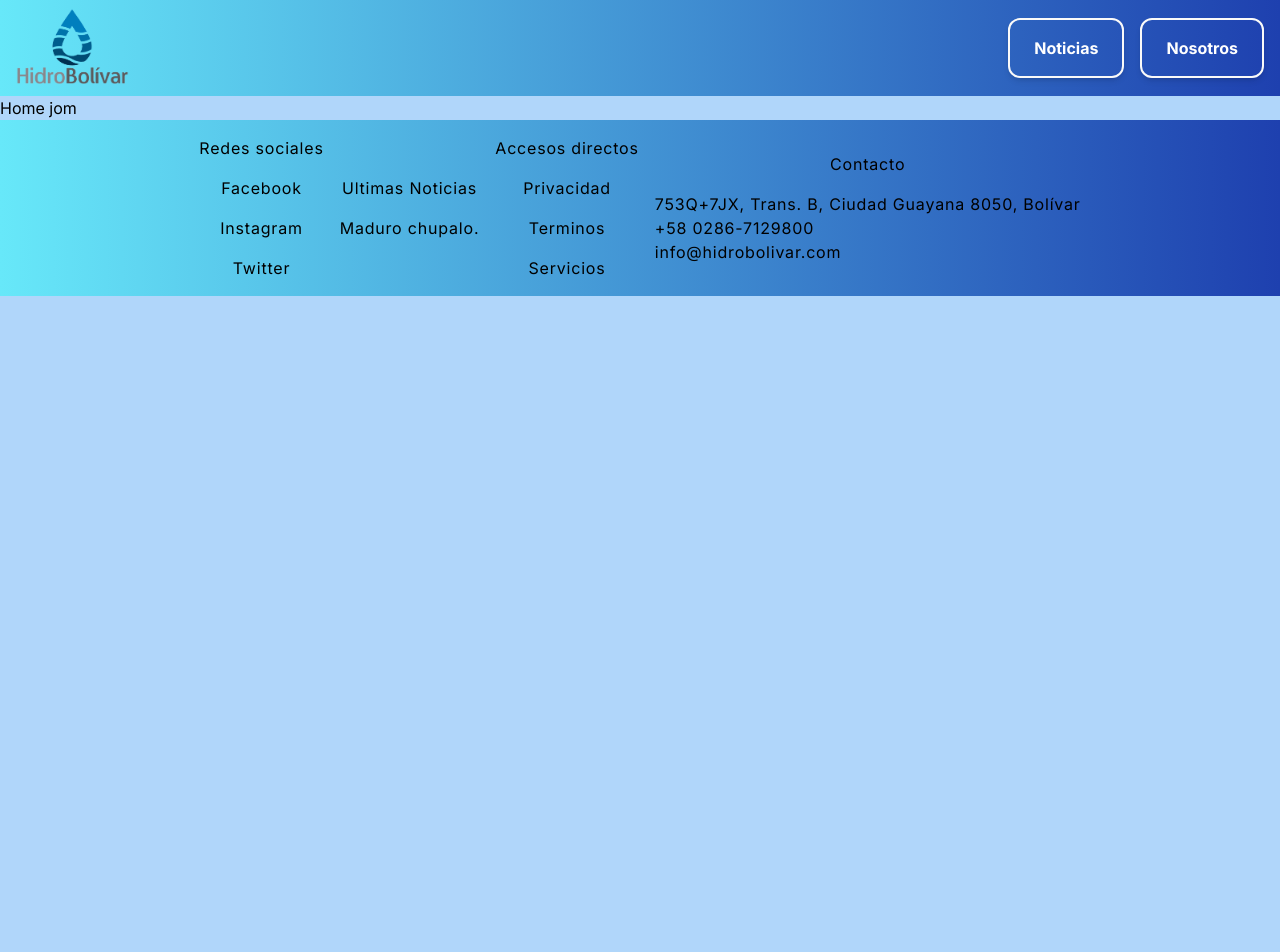
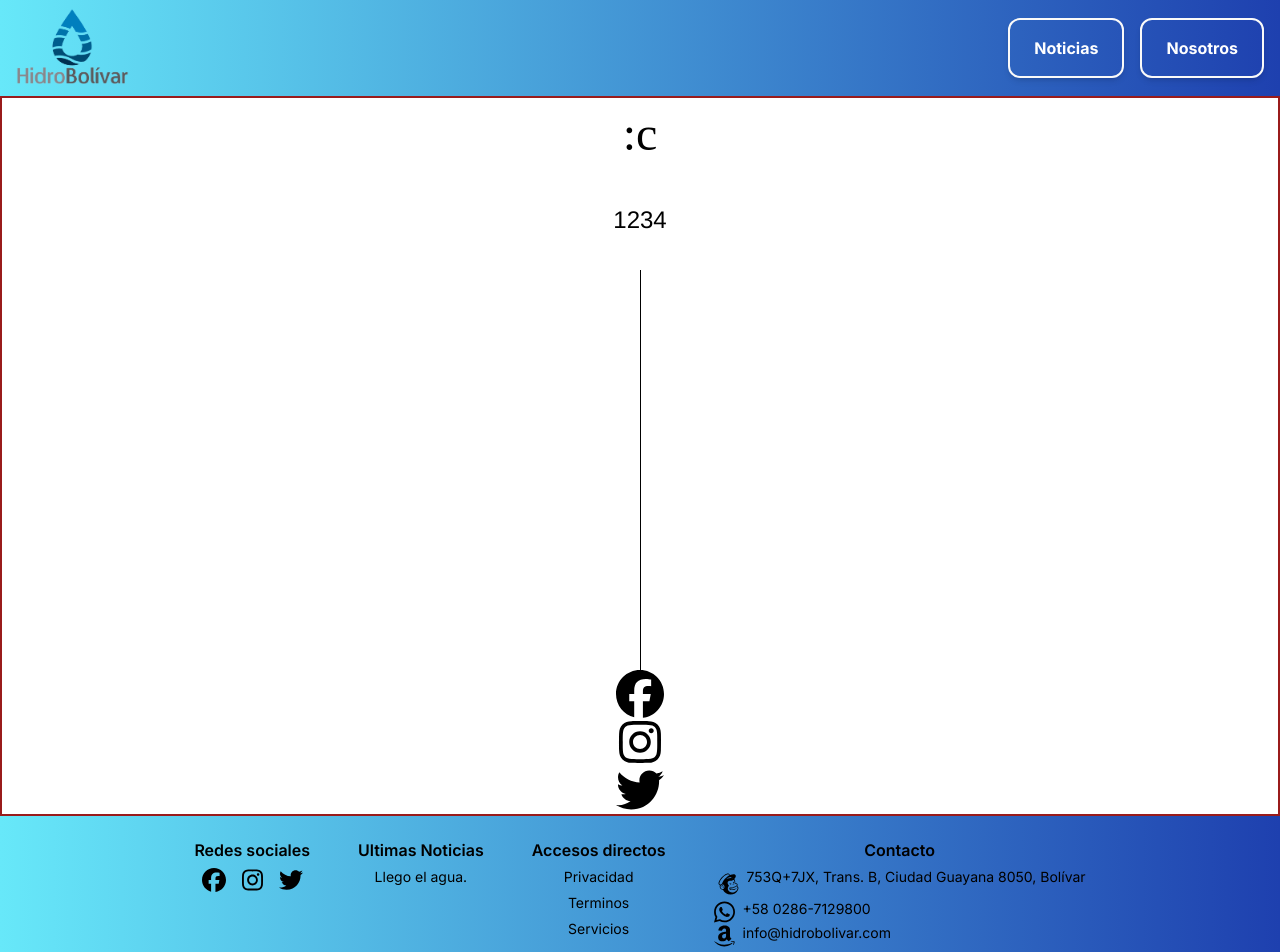
Before and after one commit to jaraycode/hidro-web-bolivar, a Next.js app: page / in a window 1280 px wide. Shown: the top 952 px of the page. Before the commit the page ends 800 px from the top, so only its background shows below. Built offline with nearby package versions, Linux system fonts and the light colour scheme.

Commit message:
Agregar iconos al footer.

```diff
--- a/package.json
+++ b/package.json
@@ -9,6 +9,11 @@
     "lint": "next lint"
   },
   "dependencies": {
+    "@fortawesome/fontawesome-svg-core": "^6.6.0",
+    "@fortawesome/free-brands-svg-icons": "^6.6.0",
+    "@fortawesome/free-regular-svg-icons": "^6.6.0",
+    "@fortawesome/free-solid-svg-icons": "^6.6.0",
+    "@fortawesome/react-fontawesome": "^0.2.2",
     "@hookform/resolvers": "^3.9.0",
     "@radix-ui/react-checkbox": "^1.1.1",
     "@radix-ui/react-label": "^2.1.0",
--- a/src/app/(root)/page.tsx
+++ b/src/app/(root)/page.tsx
@@ -1,11 +1,24 @@
 import HomeNavbar from "@/components/ui/navbar";
 import Footer from "@/components/ui/footer";
+import { FontAwesomeIcon } from '@fortawesome/react-fontawesome'
+import { faFacebook, faTwitter, faInstagram } from '@fortawesome/free-brands-svg-icons'
 
 export default function Home() {
   return (
-    <div>
+
+    <div className='main'>
       <HomeNavbar/>
-        Home jom
+
+      <div className='mainDiv border-2 border-red-800  w-full'>
+
+          <h1 className='bigTitle'>:c </h1>
+          <div className='research'>1234</div>
+          <div className='line'/>
+          <FontAwesomeIcon icon={faFacebook} />
+          <FontAwesomeIcon icon={faInstagram} />
+          <FontAwesomeIcon icon={faTwitter} />
+      </div>
+
       <Footer/>
     </div>
   );
--- a/src/app/globals.css
+++ b/src/app/globals.css
@@ -2,32 +2,97 @@
 @tailwind components;
 @tailwind utilities;
 
-
-@layer base {
 :root {
-      background: #b0d6fa;
+  background: transparent;
   color: #000000;
   margin: 0;
-
+  --third-glow: conic-gradient(
+    from 90deg at 50% 50%,
+    #329bbb 0deg,
+    #ae77b2 160deg,
+    #7ed2da 120deg,
+    #8bdce0 55deg,
+    transparent 360deg;
+  );
   --secondary-glow: conic-gradient(
     from 10deg at 50% 50%,
-        #eb7494 0deg,
+    #329bbb 0deg,
     #ae77b2 55deg,
     #97b5da 120deg,
     #0099ca 160deg,
-        transparent 360deg
-      );
-
-      --third-glow: conic-gradient(
-        from 90deg at 50% 50%,
-        #ff8b7e 0deg,
-        #e24e6b 160deg,
-        #7ed2da 120deg,
-        #8bdce0 55deg,
-        transparent 360deg
+    transparent 360deg;
   );
 }
 
+body::before,
+body::after {
+  content: '';
+  position: absolute;
+  z-index: -1;
+  opacity:0.8
+}
+
+body::before {
+  background: var(--third-glow);
+  border-radius: 50%;
+  width: 50vw;
+  height: 50vw;
+  margin-left: -200px;
+  filter:blur(90px);
+  top: calc(50vh - 50vw/2);
+  left: calc(50vw );
+  animation: animateBefore 7s cubic-bezier(0.47, 0, 0.745, 0.715) infinite;
+}
+
+body::after {
+  background: var(--secondary-glow);
+  border-radius: 50%;
+  width: 500px;
+  height: 700px;
+  filter:blur(90px);
+  top: calc(50vh - 50vw/2);
+  left: calc(50vw - 50vw/2);
+  animation: animateAfter 7s cubic-bezier(0.47, 0, 0.745, 0.715) infinite;
+}
+
+.main {
+  display: flex;
+  flex-direction: column;
+  justify-content: center;
+  align-items: center;
+}
+
+.mainDiv{
+  display: flex;
+  flex-direction: column;
+  justify-content: center;
+  align-items: center;
+  font-family:'Prospect';
+  font-size:3rem;
+}
+
+.research{
+  margin: 2rem 0;
+  border-radius: 3vh;
+  display: flex;
+  justify-content: flex-start;
+  align-items: center;
+  font-size: 1.5rem;
+  font-family: 'Helvetica';
+  padding: 0 1rem;
+}
+
+.line
+{
+  background-color: black;
+  display: flex;
+  flex-direction:row;
+  height:50vh;
+  width: 1px;
+
+}
+
+@layer base {
   .custom-scrollbar::-webkit-scrollbar {
       width: 4px;
       height: 4px;
@@ -62,50 +127,11 @@
   }
 
   .home-footer{
-    @apply flex flex-row p-2 gap-4 w-full h-24 justify-between bg-cyan-gradient;
+    @apply flex flex-row p-2 gap-4 w-full h-40 justify-between bg-cyan-gradient;
   }
 
   .home-footer-elements {
-    @apply flex flex-col items-center justify-center gap-4 py-4 tracking-wider;
-  }
-
-  .main {
-    display: flex;
-    flex-direction: column;
-    justify-content: center;
-    align-items: center;
-    padding: 40vh 0 0 0;
-    min-height: 100vh;
-  }
-
-  .mainDiv{
-    display: flex;
-    flex-direction: column;
-    justify-content: center;
-    align-items: center;
-    font-family:'Prospect';
-    font-size:3rem;
-  }
-
-  .research{
-    margin: 2rem 0;
-    border-radius: 3vh;
-    display: flex;
-    justify-content: flex-start;
-    align-items: center;
-    font-size: 1.5rem;
-    font-family: 'Helvetica';
-    padding: 0 1rem;
-  }
-
-  .line
-  {
-    background-color: black;
-    display: flex;
-    flex-direction:row;
-    height:50vh;
-    width: 1px;
-
+    @apply flex flex-col items-center gap-2 p-4 ;
   }
 
   .btn-primary {
@@ -119,7 +145,7 @@ hover:rounded-lg hover:text-xl;
   }
 
   .btn-primary-right {
-    @apply hover:bg-cyan-400 hover:border-cyan-400;
+    @apply hover:bg-cyan-gradientInverse;
   }
 
 }
@@ -255,4 +281,8 @@ hover:rounded-lg hover:text-xl;
   .bg-cyan-gradient {
     @apply bg-gradient-to-r from-cyan-300 to-blue-800;
   }
+
+  .bg-cyan-gradientInverse {
+    @apply bg-gradient-to-r from-cyan-300 to-blue-700;
   }
+}
--- a/src/app/layout.tsx
+++ b/src/app/layout.tsx
@@ -1,6 +1,10 @@
 import type { Metadata } from "next";
 import { Inter } from "next/font/google";
 import "./globals.css";
+
+import { config } from '@fortawesome/fontawesome-svg-core'
+import '@fortawesome/fontawesome-svg-core/styles.css'
+config.autoAddCss = false
 
 const inter = Inter({ subsets: ["latin"] });
 
--- a/src/components/ui/footer.tsx
+++ b/src/components/ui/footer.tsx
@@ -1,48 +1,62 @@
 import React, {Component} from 'react';
 //import { social_icons } from 'react-social-icons';
 import Link from 'next/link';
+import { FontAwesomeIcon } from '@fortawesome/react-fontawesome';
+import { faAmazon, faFacebook, faInstagram, faMailchimp, faTwitter, faWhatsapp } from '@fortawesome/free-brands-svg-icons';
 
 const Footer = () => {
         const current_year = new Date();
         return (
-            <div id="home-footer" className='bg-cyan-gradient flex flex-row gap-4 justify-center' >
+            <div className='home-footer bg-cyan-gradient flex flex-row gap-4 justify-center' >
 
                 <div className='home-footer-elements'>
-                    <h3>Redes sociales</h3>
-
-                    <h2 className='hover:text-white'>Facebook</h2>
-                    <h2 className='hover:text-white'>Instagram</h2>
-                    <h2 className='hover:text-white'>Twitter</h2>
+                    <h2 className='text-16-semibold'>Redes sociales</h2>
+                    <div className='flex justify-between gap-4'>
+                        <FontAwesomeIcon icon={faFacebook} size='xl'/>
+                        <FontAwesomeIcon icon={faInstagram} size='xl'/>
+                        <FontAwesomeIcon icon={faTwitter} size='xl'/>
+                    </div>
                 </div>
 
                 <div className='home-footer-elements'>
-                    <h2>Ultimas Noticias</h2>
+                    <h2 className='text-16-semibold'>Ultimas Noticias</h2>
 
-                    <p>Maduro chupalo.</p>
+                    <p className='text-14-regular'>Llego el agua.</p>
                 </div>
 
 
                 <div className='home-footer-elements'>
-                    <h2>Accesos directos</h2>
-                    <Link href='/' className='hover:text-white'>
+                    <h2 className='text-16-semibold'>Accesos directos</h2>
+                    <Link href='/' className='text-14-regular hover:text-white'>
                         Privacidad
                     </Link>
 
-                    <Link href='/' className='hover:text-white'>
+                    <Link href='/' className='text-14-regular hover:text-white'>
                         Terminos
                     </Link>
 
-                    <Link href='/' className='hover:text-white'>
+                    <Link href='/' className='text-14-regular hover:text-white'>
                         Servicios
                     </Link>
                 </div>
 
                 <div className='home-footer-elements'>
-                    <h2>Contacto</h2>
+                    <h2 className='text-16-semibold'>Contacto</h2>
                     <ul>
-                        <li>753Q+7JX, Trans. B, Ciudad Guayana 8050, Bolívar</li>
-                        <li>+58 0286-7129800</li>
-                        <li>info@hidrobolivar.com</li>
+                        <div className='gap-1 flex flex-row'>
+                            <FontAwesomeIcon icon={faMailchimp} size='xl' className='p-1'/>
+                            <li className='text-14-regular'>753Q+7JX, Trans. B, Ciudad Guayana 8050, Bolívar</li>
+                        </div>
+
+                        <div className='gap-2 flex flex-row'>
+                            <FontAwesomeIcon icon={faWhatsapp} size='xl'/>
+                            <li className='text-14-regular'>+58 0286-7129800</li>
+                        </div>
+
+                        <div className='gap-2 flex flex-row'>
+                            <FontAwesomeIcon icon={faAmazon} size='xl'/>
+                            <li className='text-14-regular'>info@hidrobolivar.com</li>
+                        </div>
                     </ul>
                 </div>
 
```
Also changed, not shown: 1 other file (tests, documents, lock files or other folders). Lines whose indentation alone changed are shown as unchanged.
